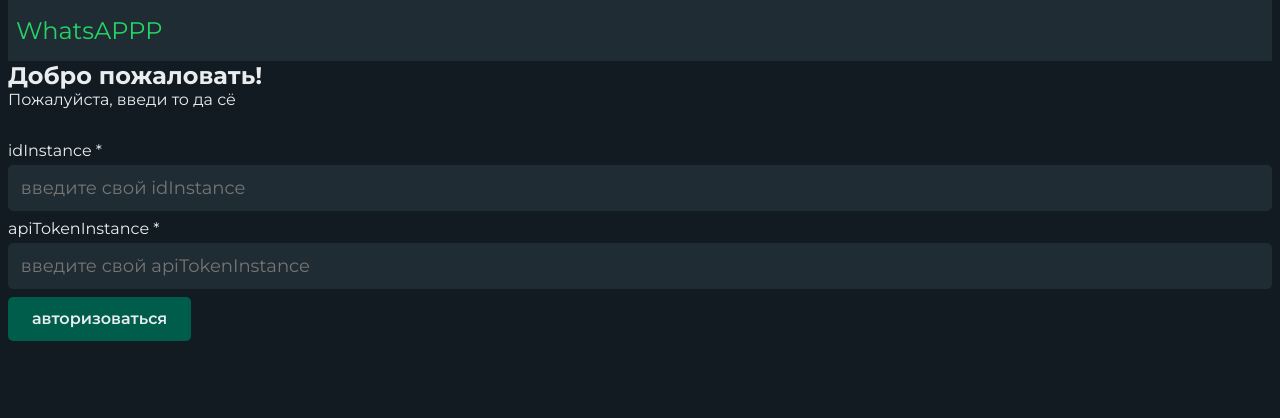
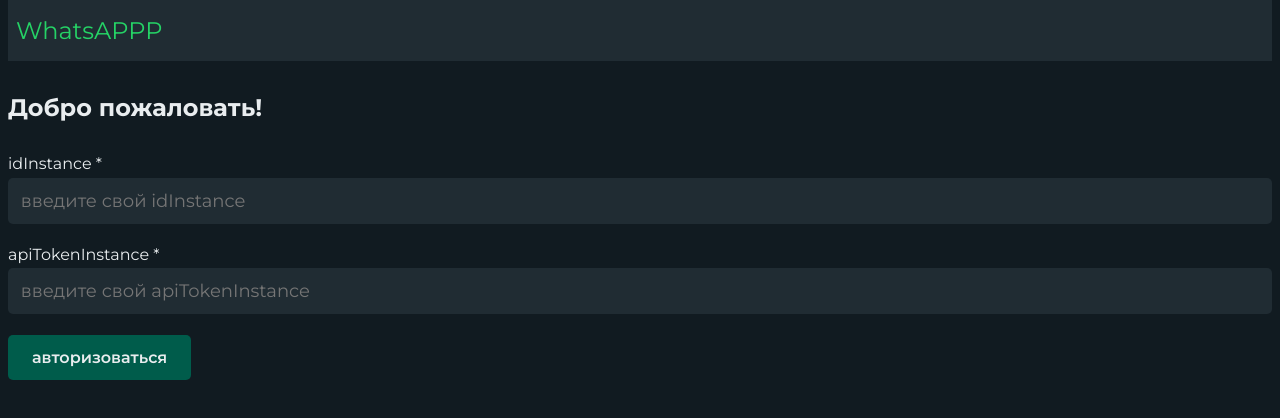
Before and after one commit to doyouwannatea/test-assignment-react-green-api, a React (Vite) app: page /auth/ in a window 1280 px wide. Shown: the top 418 px of the page. Built offline with nearby package versions, Linux system fonts and the light colour scheme; what classnames-generics would draw is missing.

Commit message:
🆕 AuthPage: поправил вёрстку

```diff
--- a/src/views/AuthPage/AuthPage.module.scss
+++ b/src/views/AuthPage/AuthPage.module.scss
@@ -1,8 +1,8 @@
 .input-wrapper {
   display: block;
-  margin-bottom: 0.5rem;
+  margin-bottom: 1.3rem;
 }
 
-.subtitle {
-  margin-bottom: 2rem;
+.title {
+  margin: 2rem 0;
 }
--- a/src/views/AuthPage/AuthPage.module.scss.d.ts
+++ b/src/views/AuthPage/AuthPage.module.scss.d.ts
@@ -1,5 +1,5 @@
 declare const classNames: {
   readonly 'input-wrapper': 'input-wrapper';
-  readonly subtitle: 'subtitle';
+  readonly title: 'title';
 };
 export = classNames;
--- a/src/views/AuthPage/AuthPage.tsx
+++ b/src/views/AuthPage/AuthPage.tsx
@@ -54,8 +54,7 @@
 
   return (
     <div>
-      <h2>Добро пожаловать!</h2>
-      <p className={styles.subtitle}>Пожалуйста, введи то да сё</p>
+      <h2 className={styles.title}>Добро пожаловать!</h2>
       <form onSubmit={handleSubmit(onSubmit)}>
         <div className={styles['input-wrapper']}>
           <BaseInput
```
